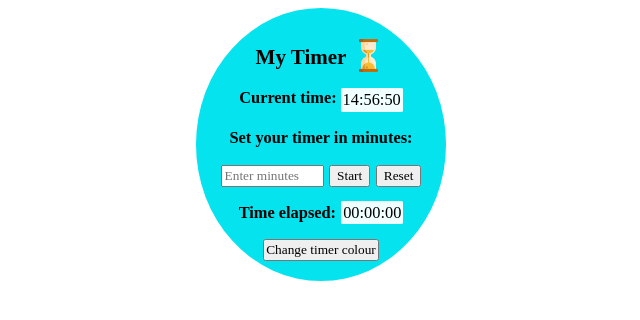
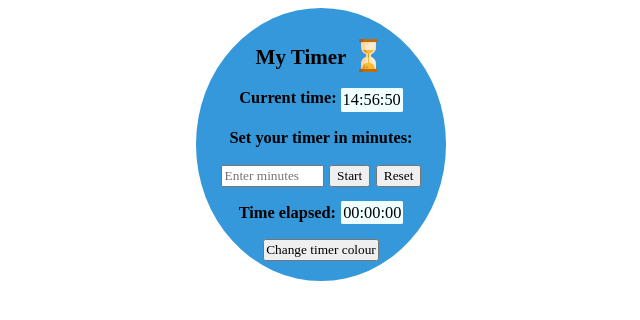
Before and after one commit to Jethet/project-timer, a plain HTML site: page index.html in a window 1280 px wide. Both pictures are taken after a click on the button "Change timer colour". Shown: the whole page, without its empty margins (319-959 px from the left). Drawn offline with Linux system fonts and the light colour scheme; a web font is replaced by a local one.

Commit message:
Add random color selector; add credits for hourglass icon

```diff
--- a/app.js
+++ b/app.js
@@ -28,12 +28,12 @@ let input = document.querySelector("#number");
 
 startButton.addEventListener("click", function (e) {
   e.preventDefault();
-  startButton.disabled = false
+  startButton.disabled = false;
   if (input.value === "") {
     alert("Please enter the number of minutes");
   } else {
     runTime();
-    startButton.disabled = true
+    startButton.disabled = true;
   }
 });
 
@@ -77,6 +77,9 @@ function runTime() {
     setTimeout(function () {
       alert("The set time has elapsed");
     }, 500);
+    setTimeout(function () {
+      alert("Icon made by Flat Icons from www.flaticon.com")
+    }, 1000)
   }
 }
 
@@ -91,21 +94,47 @@ document.querySelector("#reset-button").addEventListener("click", function (e) {
 });
 
 // Add button with event listener, plus function to change background color
-let body = document.querySelector('.timer-body')
-let toggleButton = false
-let colorButton = document.querySelector(".color-button")
+let body = document.querySelector(".timer-body");
+let toggleButton = false;
+let colorButton = document.querySelector(".color-button");
 colorButton.addEventListener("click", function (e) {
-  changeBackground()
-  e.preventDefault()
-})
+  changeBackground();
+  e.preventDefault();
+});
 
 function changeBackground() {
-  toggleButton = !toggleButton
-  if(toggleButton) {
-    body.style.background = '#05E3EE'
-  } else {
-    body.style.background = '#AFDCFB'
-  }
+  const colors = [
+    "#aed6f1",
+    "#76d7c4",
+    "#f7dc6f",
+    "#f8c471",
+    "#e74c3c",
+    "#f1c40f",
+    "#c39bd3",
+    "#a569bd",
+    "#45b39d",
+    "#28b463",
+    "#eb984e",
+    "#27ae60",
+    "#05E3EE",
+    "#3498db",
+    "#dc7633",
+    "#f1c40f",
+    "#0ad4d4",
+    "#5811a4",
+    "#9437f7",
+    "#d81b06",
+    "#fb311a",
+    "#74fb1a",
+    "#e4fb1a",
+    "#1a55fb",
+    "#25418f",
+    "#05098a",
+    "#1212e0",
+    "#f41005"
+  ];
+  let newColor = colors[Math.floor(Math.random() * colors.length)];
+  body.style.background = newColor;
 }
 
 startTime();
```
Also changed, not shown: index.html (+0 -3 lines).
